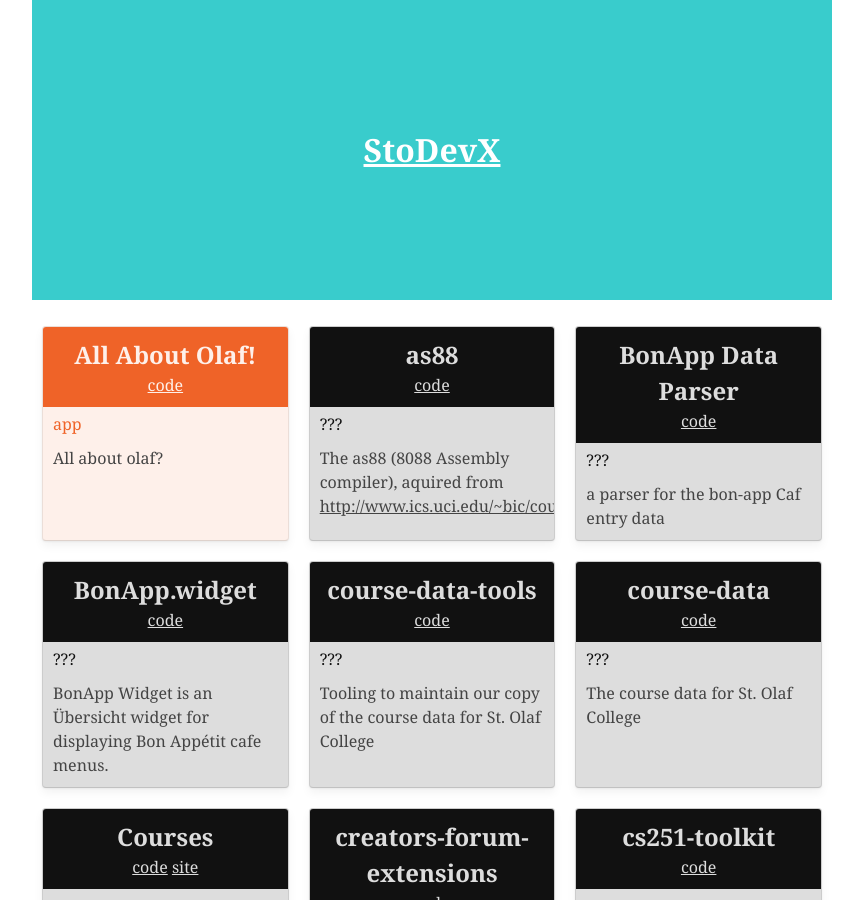
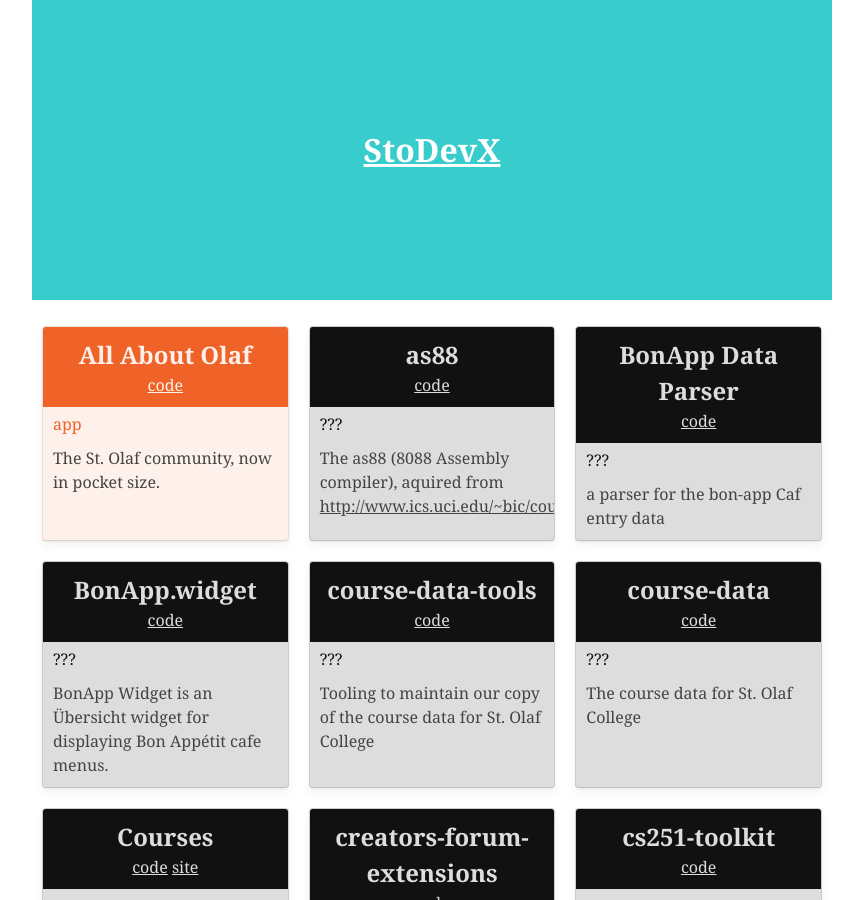
Before and after one commit to StoDevX/stodevx.github.io, a Jekyll site: the page built from index.html, in a window 1280 px wide and 900 px high. Shown: the whole window, without its empty margins (208-1071 px from the left). Built offline with Jekyll 4.4.1, drawn with Linux system fonts in a browser that asks for light colours.

Commit message:
Update all-about-olaf.md
Change to tagline and addition of language

```diff
--- a/all-about-olaf.md
+++ b/all-about-olaf.md
@@ -1,9 +1,10 @@
 ---
-title: All About Olaf!
+title: All About Olaf
 categories: [app]
+language: JavaScript
 layout: page
 repo: aao-react-native
 has-page: false
 ---
 
-All about olaf?
+The St. Olaf community, now in pocket size.
```
